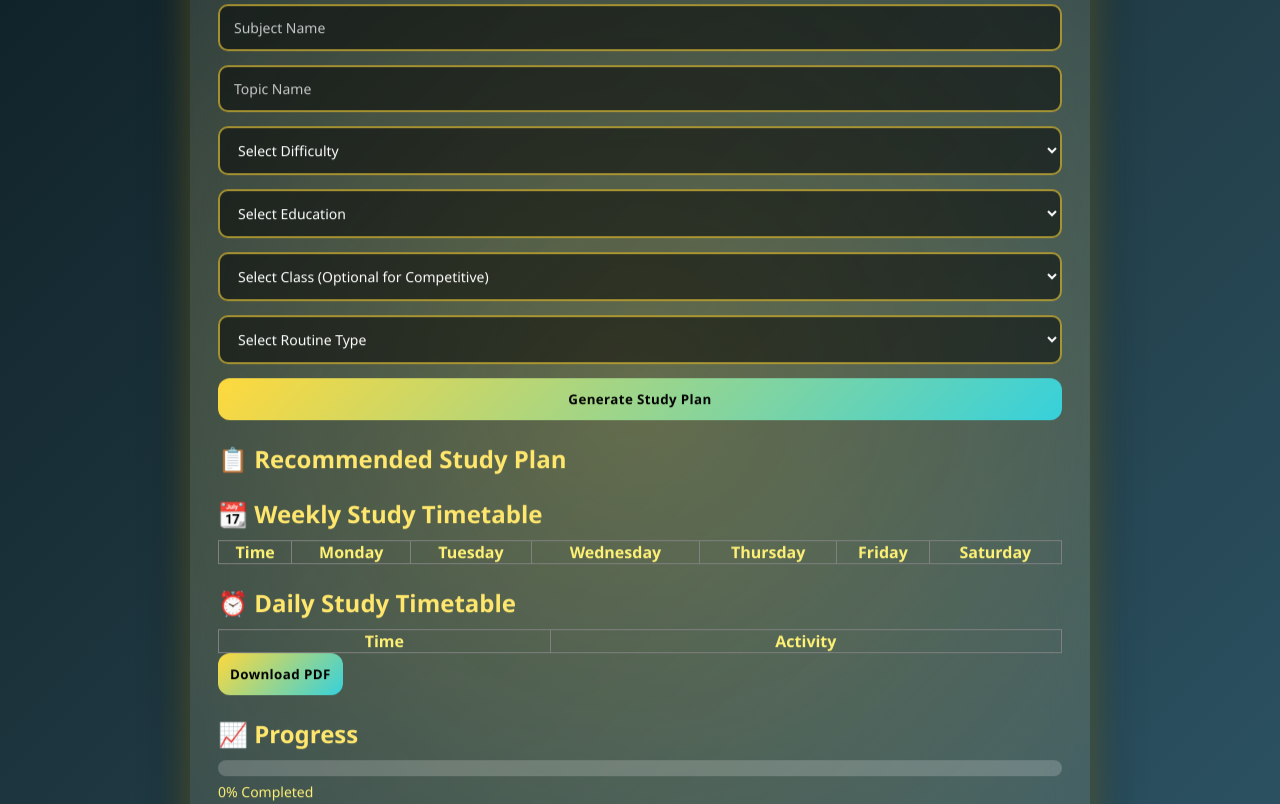
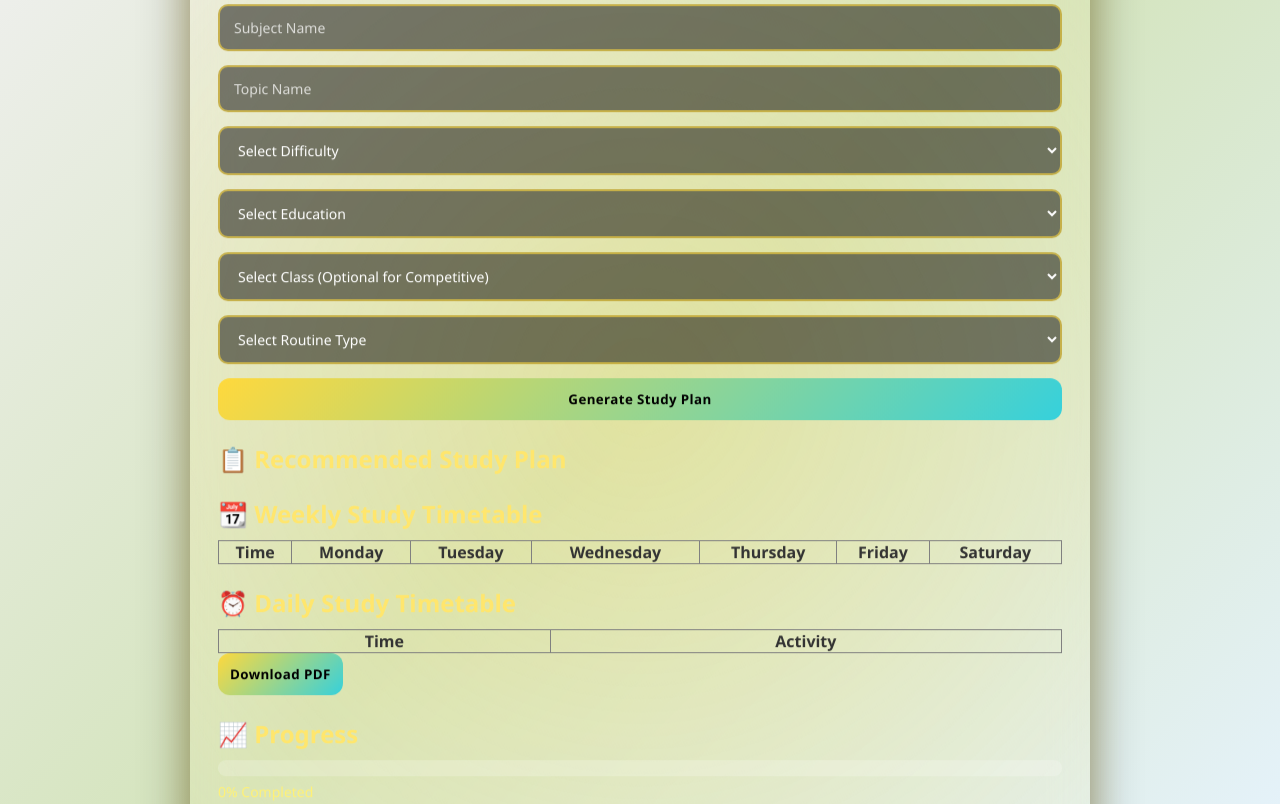
Before and after one commit to mistu7debnath/study-planner, a plain HTML site: page index.html in a window 1280 px wide. Shown: the part 117-921 px from the top of the page. Drawn offline with Linux system fonts and the light colour scheme.

Commit message:
add feature

```diff
--- a/style.css
+++ b/style.css
@@ -9,14 +9,14 @@
 /* ===== BODY ===== */
 body {
   min-height: 100vh;
-  background: linear-gradient(135deg, #0f2027, #203a43, #2c5364);
+  background: linear-gradient(135deg, #f0f0f0, #d4e4bc, #e6f3ff);
   display: flex;
   justify-content: center;
   align-items: center;
   padding: 20px;
 
-  /* soft yellow text */
-  color: #fff176;
+  /* dark text for light background */
+  color: #333333;
 }
 
 /* ===== CONTAINER ===== */
```
